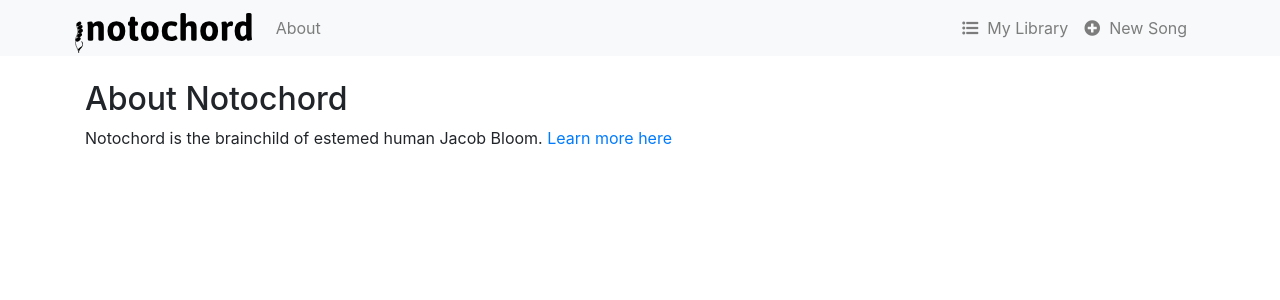
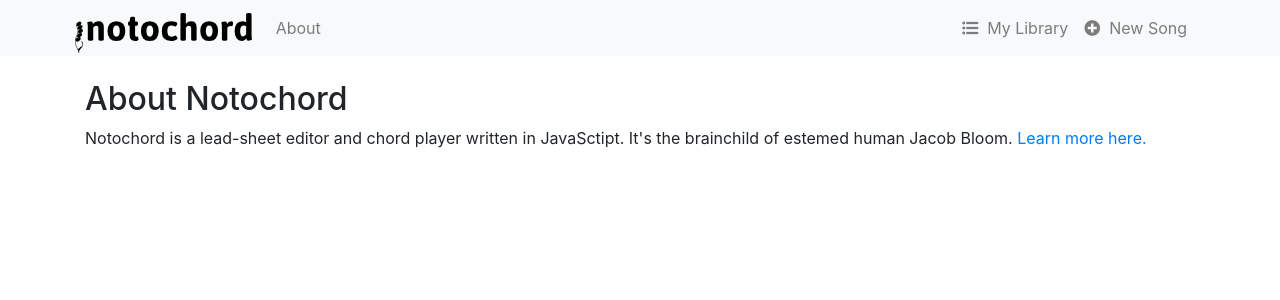
Before and after one commit to notochord/notochord.github.io, a React (Create React App) app: page /about in a window 1280 px wide. Shown: the top 300 px of the page. Built offline with nearby package versions, Linux system fonts and the light colour scheme.

Commit message:
slightly more helpful about page

```diff
--- a/src/routes/About.js
+++ b/src/routes/About.js
@@ -6,7 +6,9 @@ export default class About extends Component {
       <>
         <h2>About Notochord</h2>
         <p>
-          Notochord is the brainchild of estemed human Jacob Bloom. <a href="https://github.com/notochord/notochord/blob/master/README.md">Learn more here</a>
+          Notochord is a lead-sheet editor and chord player written in
+          JavaSctipt. It's the brainchild of estemed human Jacob Bloom.&nbsp;
+          <a href="https://github.com/notochord/notochord/blob/master/README.md">Learn more here.</a>
         </p>
       </>
     );
```
